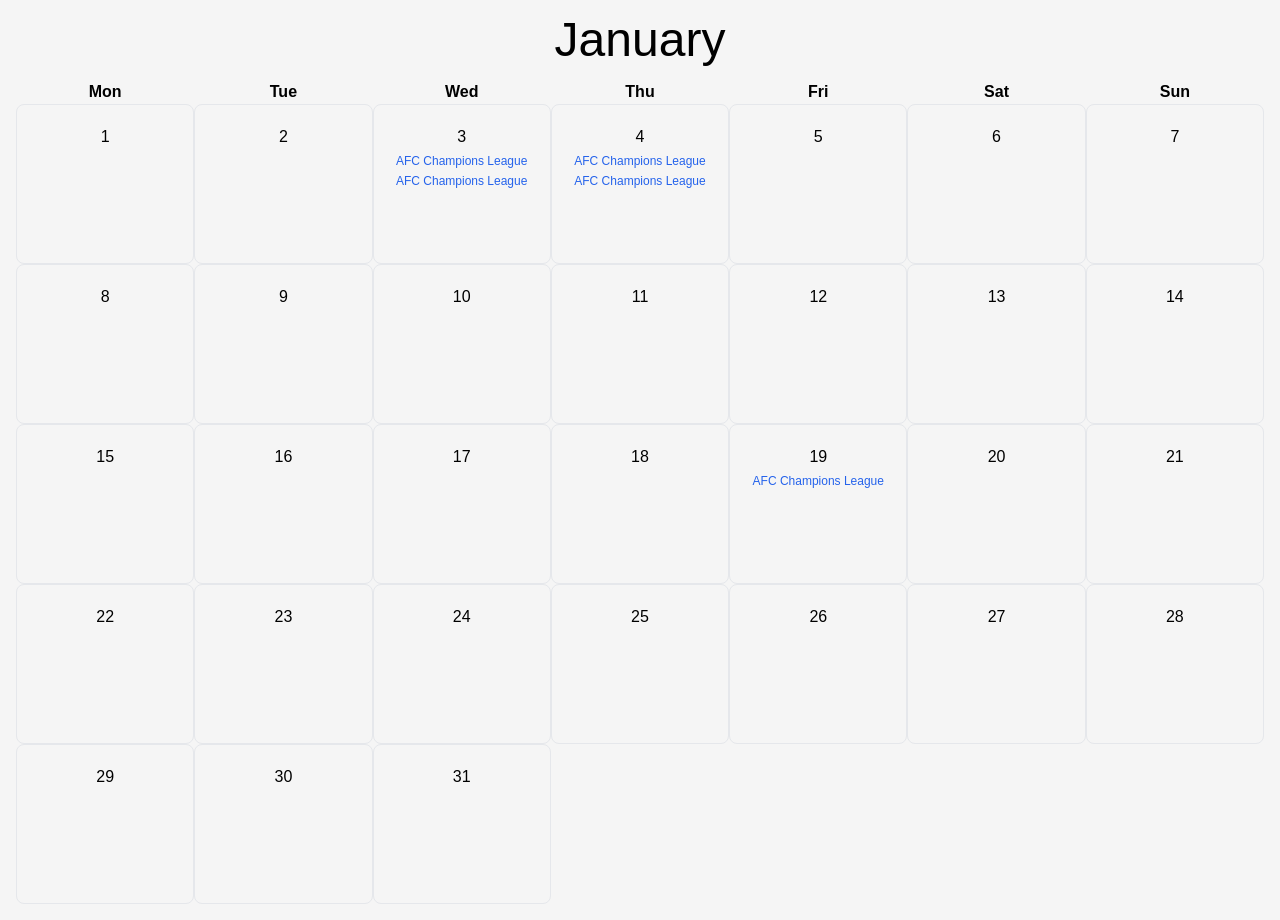
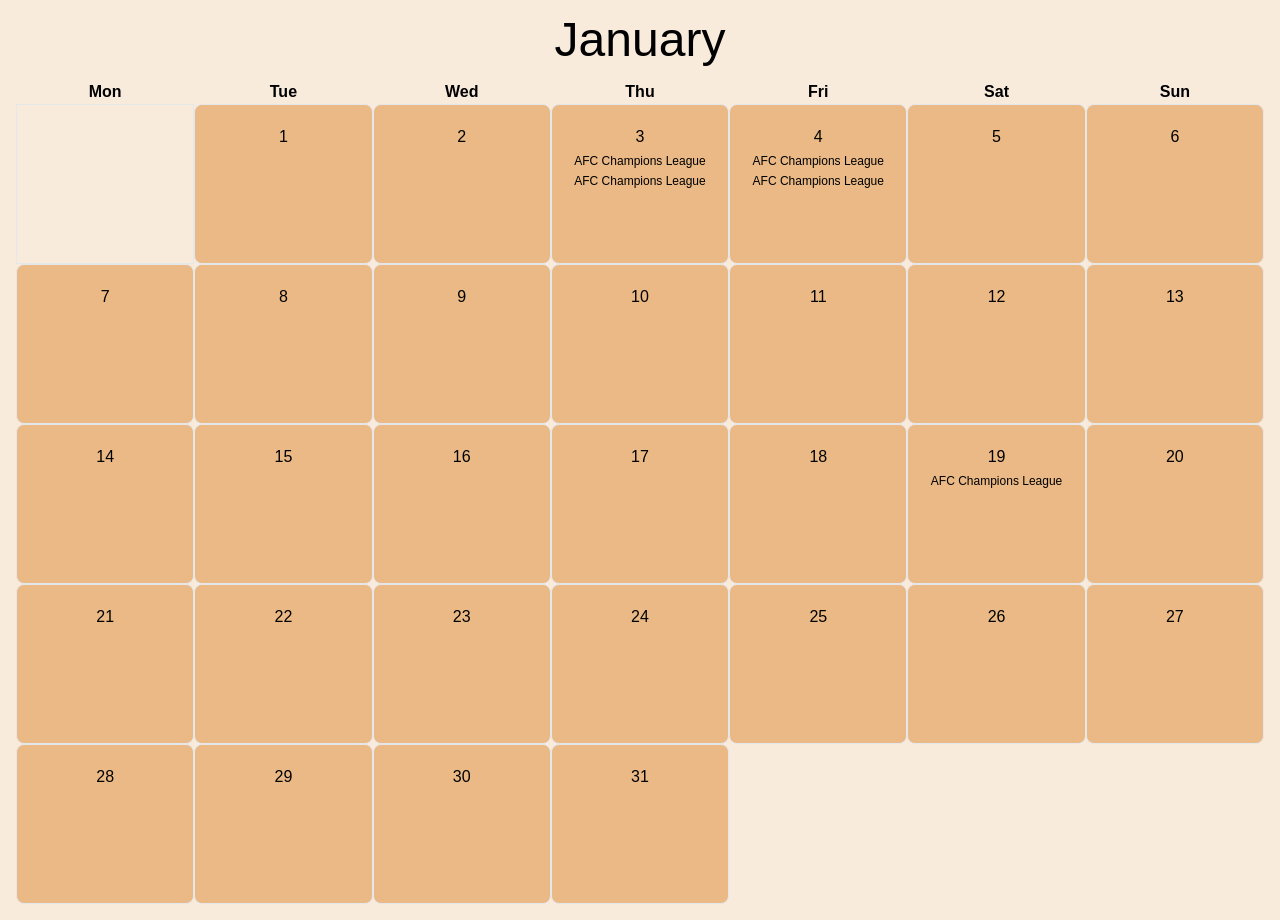
Before and after one commit to mcuninka/sportradar-challange, a Next.js app: page / in a window 1280 px wide. Built offline with nearby package versions, Linux system fonts and the light colour scheme.

Commit message:
Changed calendar's first day, added event modal

```diff
--- a/src/app/globals.css
+++ b/src/app/globals.css
@@ -21,5 +21,5 @@ body {
     height: 100vh;
     margin: 0;
     padding: 0;
-    background-color: whitesmoke;
+    background-color: #F9EBDC;
 }
--- a/src/components/Calendar.jsx
+++ b/src/components/Calendar.jsx
@@ -4,6 +4,9 @@ import CalendarDay from "./CalendarDay"
 const Calendar = ({ events }) => {
     const daysOfWeek = ["Mon", "Tue", "Wed", "Thu", "Fri", "Sat", "Sun"]
     const calendarDays = Array.from({ length: 31 }, (_, i) => i + 1)
+
+    // Get the first day of January 2024
+    const firstDayOfMonth = new Date("2024-01-01").getDay()
 
     // Function to get events for a specific day
     const getEventsForDay = day => {
@@ -22,6 +25,13 @@ const Calendar = ({ events }) => {
                 ))}
             </div>
             <div className="grid grid-cols-7">
+                {/* Add empty divs for week days not from current month */}
+                {Array.from({ length: firstDayOfMonth }).map((_, index) => (
+                    <div
+                        key={`empty-${index}`}
+                        className="h-32 border md:h-40"
+                    ></div>
+                ))}
                 {calendarDays.map(day => (
                     <CalendarDay
                         key={day}
--- a/src/components/CalendarDay.jsx
+++ b/src/components/CalendarDay.jsx
@@ -1,22 +1,46 @@
 "use client"
 
-import React from "react"
+import React, { useState } from "react"
+import Modal from "./Modal"
 
 const CalendarDay = ({ day, events }) => {
+    const [isModalOpen, setIsModalOpen] = useState(false)
+    const [selectedEvent, setSelectedEvent] = useState(null)
+
+    const openModal = e => {
+        setIsModalOpen(true)
+        setSelectedEvent(e)
+    }
+
     return (
-        <button
-            className="flex h-32 flex-col items-center rounded-lg border p-5 text-center hover:cursor-pointer hover:bg-slate-300 md:h-40"
+        <>
+            <div
+                className="flex h-32 flex-col items-center rounded-lg border bg-[#EAB985] p-1 text-center hover:cursor-pointer hover:bg-[#606C38] md:h-40 md:p-5"
                 onClick={() => console.log(day)}
             >
                 <span>{day}</span>
                 {/* Display each event for this day */}
                 {events &&
                     events.map((event, index) => (
-                    <span key={index} className="mt-1 text-xs text-blue-600">
+                        <button
+                            key={index}
+                            className="mt-1 w-full overflow-hidden text-ellipsis whitespace-nowrap rounded-md bg-[#EAB985] text-xs hover:bg-[#BC6C25]"
+                            onClick={() => openModal(event)}
+                        >
                             {event.originCompetitionName}
-                    </span>
+                        </button>
                     ))}
-        </button>
+
+                {/* Modal */}
+            </div>
+            {isModalOpen && (
+                <Modal
+                    selectedEvent={selectedEvent}
+                    isModalOpen={isModalOpen}
+                    setIsModalOpen={setIsModalOpen}
+                />
+            )}
+        </>
     )
 }
 
--- /dev/null
+++ b/src/components/Modal.jsx
@@ -0,0 +1,50 @@
+import React, { useEffect } from "react"
+
+const Modal = ({ selectedEvent, setIsModalOpen }) => {
+    useEffect(() => {
+        const handleEscape = event => {
+            if (event.key === "Escape") {
+                setIsModalOpen(false)
+            }
+        }
+
+        document.addEventListener("keydown", handleEscape)
+        return () => document.removeEventListener("keydown", handleEscape)
+    }, [setIsModalOpen])
+
+    return (
+        <div className="fixed inset-0 flex items-center justify-center bg-black bg-opacity-50">
+            <div className="relative mx-4 max-w-md rounded-lg bg-white p-6 shadow-lg">
+                <h1 className="text-2xl">
+                    {selectedEvent.originCompetitionName}
+                </h1>
+                <p className="mb-2">{selectedEvent.stage.name}</p>
+                <p>{selectedEvent.dateVenue}</p>
+                <p>{selectedEvent.timeVenueUTC}</p>
+                <p>
+                    {selectedEvent.homeTeam?.officialName || "TBA"} -{" "}
+                    {selectedEvent.awayTeam?.officialName || "TBA"}
+                </p>
+                <p>
+                    {selectedEvent.result?.homeGoals} -{" "}
+                    {selectedEvent.result?.awayGoals}
+                </p>
+                <button
+                    className="absolute right-0 top-0 p-2 font-bold hover:text-red-500"
+                    onClick={() => setIsModalOpen(false)}
+                    aria-label="Close modal"
+                >
+                    ✕
+                </button>
+                <button
+                    className="mt-4 w-full rounded-md border border-black p-1 text-black hover:bg-red-500 hover:text-white"
+                    onClick={() => setIsModalOpen(false)}
+                >
+                    Close
+                </button>
+            </div>
+        </div>
+    )
+}
+
+export default Modal
```
Also changed, not shown: tailwind.config.js (+6 -5 lines). Lines whose indentation alone changed are shown as unchanged.
